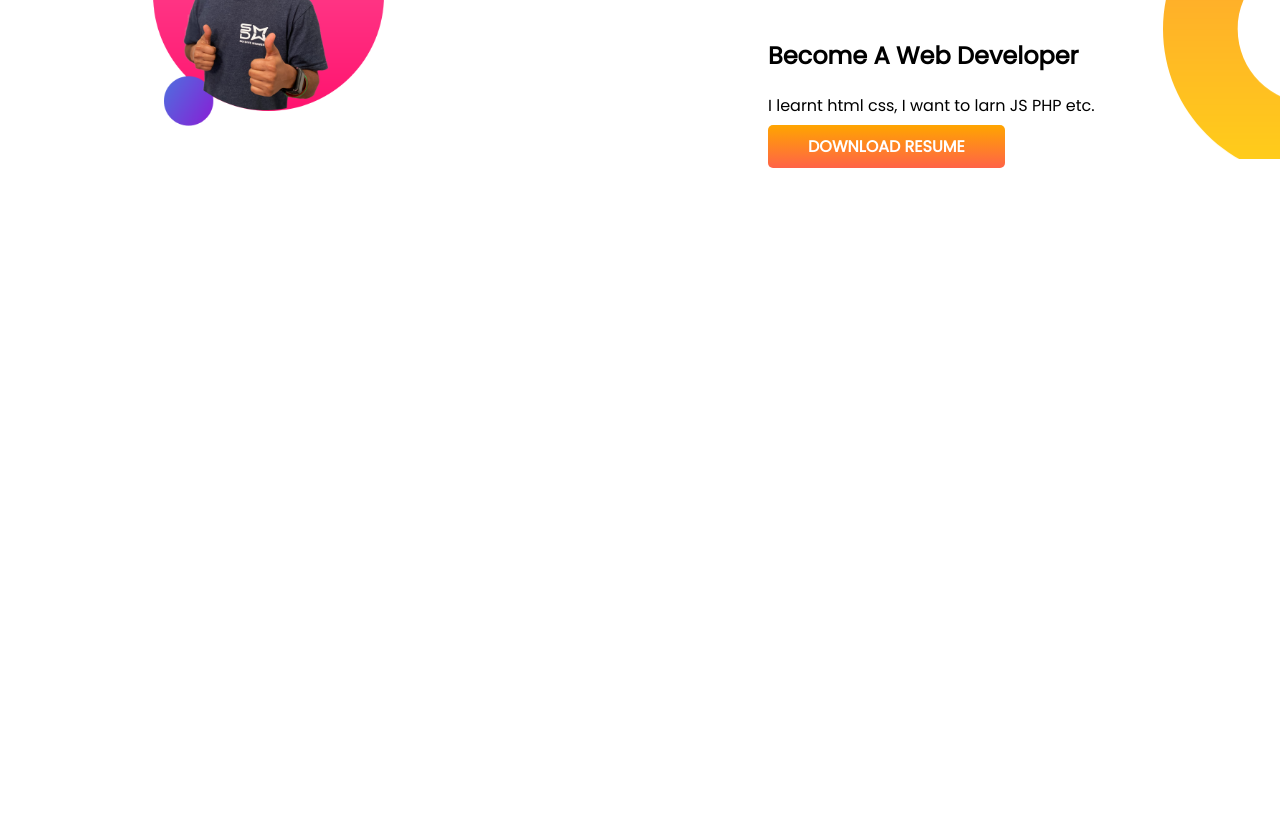
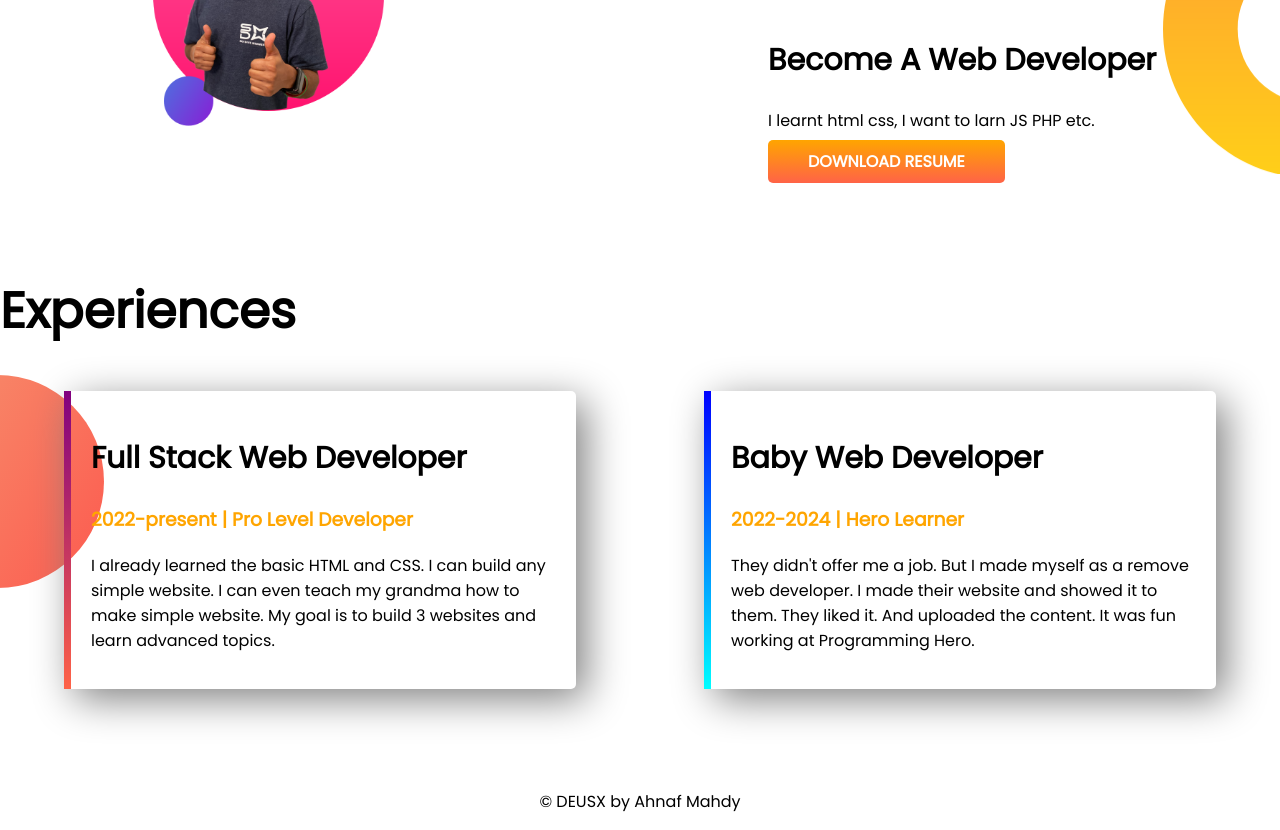
Before and after one commit to deusxman/developer-portfolio, a plain HTML site: page index.html in a window 1280 px wide. Shown: the part 699-1529 px from the top of the page. Before the commit the page ends 958 px from the top, so only its background shows below. Drawn offline with Linux system fonts and the light colour scheme.

Commit message:
footer and experience added

```diff
--- a/index.html
+++ b/index.html
@@ -12,7 +12,7 @@
 
 </head>
 <body>
-    <section class="top-banner">
+    <section class="top-banner flexible-container">
         <div class="half-width">
             <h1>Welcome To</h1>
         <h1><span class="orange-color">Ahnaf Mahdy</span>'s Zone</h1>
@@ -26,7 +26,7 @@
         <img src="images/2021-04-09-20-49-31-829-removebg-preview-removebg-preview.png" alt="">
        </div>
     </section>
-    <section class="dream-big">
+    <section class="dream-big flexible-container">
         <div class="half-width">
             <img src="images/jhankar2.png" alt="">
         </div>
@@ -39,5 +39,25 @@
         </div>
 
     </section>
+    <section class="experience-area">
+        <h1>Experiences</h1>
+        <div class="flexible-container">
+            <div id="full-stack-exp" class="experience-item">
+                <h2>Full Stack Web Developer</h2>
+                <h3 class="orange-color">2022-present | Pro Level Developer</h3>
+                <p>I already learned the basic HTML and CSS. I can build any simple website. I can even teach my grandma how to make simple website. My goal is to build 3 websites and learn advanced topics.</p>
+            </div>
+            <div id="web-dev-exp" class="experience-item">
+                <h2>Baby Web Developer</h2>
+                <h3 class="orange-color">2022-2024 | Hero Learner</h3>
+                <p>They didn't offer me a job. But I made myself as a remove web developer. I made their website and showed it to them. They liked it. And uploaded the content. It was fun working at Programming Hero.</p>
+
+            </div>
+        </div>
+
+    </section>
+    <footer>
+        <p>© DEUSX by Ahnaf Mahdy</p>
+    </footer>
 </body>
 </html>
--- a/style.css
+++ b/style.css
@@ -5,10 +5,13 @@ body{
 h1{
     font-size: 50px;
 }
+h2{
+    font-size: 30px;
+}
 .orange-color{
     color: orange;
 }
-section{
+.flexible-container{
     display: flex;
     margin-bottom: 100px;
 }
@@ -36,3 +39,29 @@ section{
     background-repeat: no-repeat;
     background-position-x: right;
 }
+.experience-area{
+    background-image: url(images/exp-bg.png);
+    background-repeat: no-repeat;
+    background-position: left;
+}
+.experience-item{
+    width: 40%;
+    margin-left: 5%;
+    margin-right: 5%;
+    border-radius: 5px;
+    padding: 20px;
+    box-shadow: 10px 10px 40px gray;
+}
+#web-dev-exp{
+    border-left: 7px solid;
+    border-image: linear-gradient(blue, cyan);
+    border-image-slice: 1;
+}
+#full-stack-exp{
+    border-left: 7px solid;
+    border-image: linear-gradient( purple, tomato);
+    border-image-slice: 1;
+}
+footer p{
+    text-align: center;
+}
```
Also changed, not shown: 4 other files.
